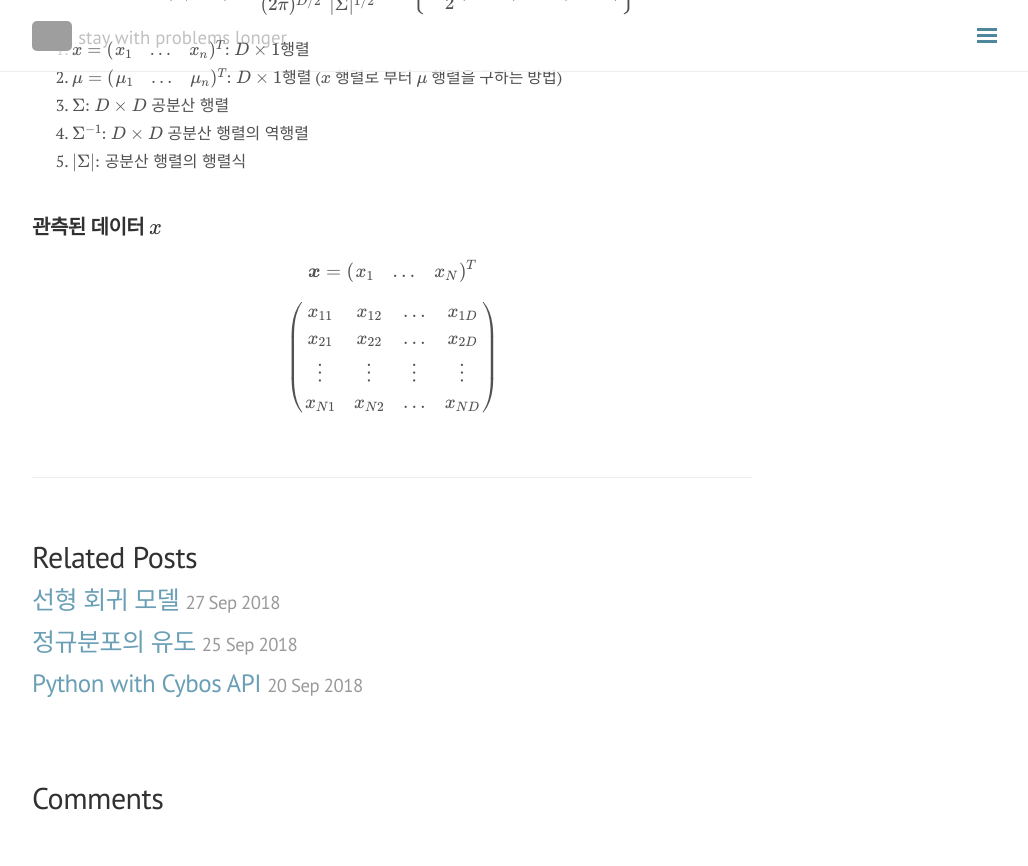
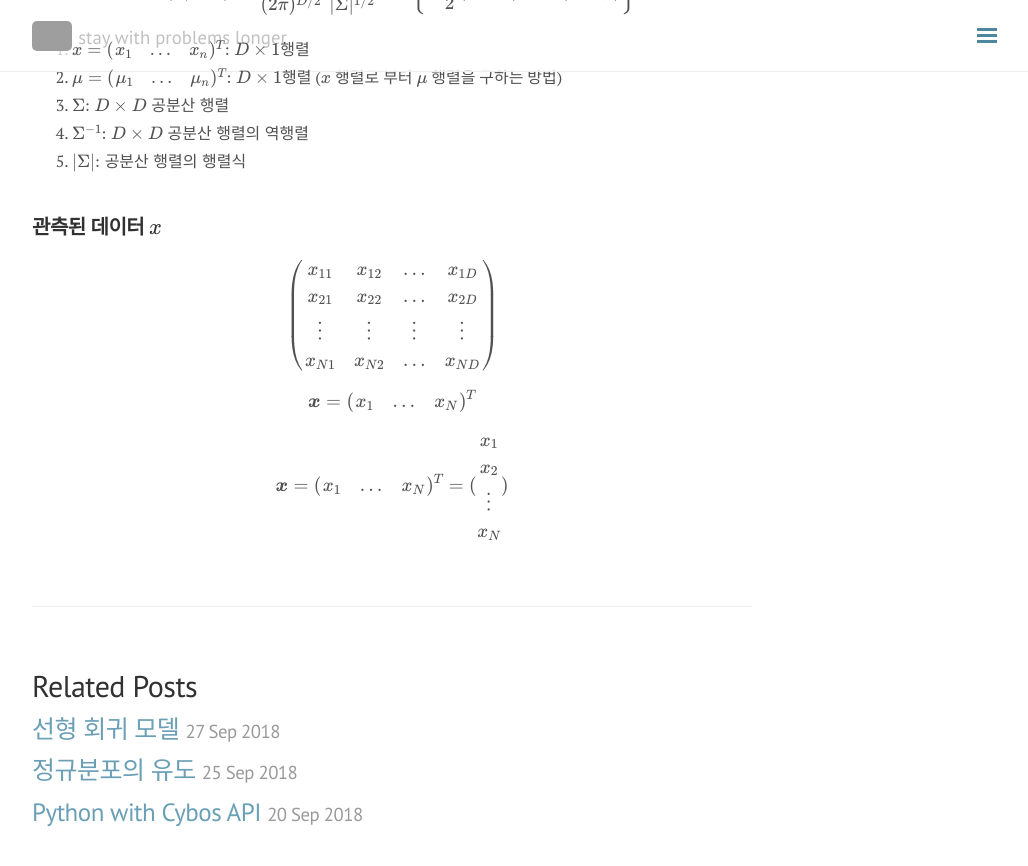
Before and after one commit to seokhoonj/seokhoonj.github.io, a Jekyll site: the page built from _posts/Math/2018-09-28-Math-gaussian_distribution.md, in a window 1280 px wide and 900 px high, scrolled down 745 px. Shown: the top 866 px of the window, without its empty margins (248-1276 px from the left). Built offline with Jekyll 4.4.1, drawn with Linux system fonts in a browser that asks for light colours; nearby versions of some CDN libraries; formulas are drawn with MathJax 3; comment, search, counter and statistics services are not loaded; before the commit the page ends 1572 px from its top, so only the background shows below that; grey boxes are pictures that could not be loaded.

Commit message:
add _posts

```diff
--- a/_posts/Math/2018-09-28-Math-gaussian_distribution.md
+++ b/_posts/Math/2018-09-28-Math-gaussian_distribution.md
@@ -28,6 +28,6 @@ comments: false
 5. $\|\Sigma\| \text{: 공분산 행렬의 행렬식}$
 
 ## 관측된 데이터 $x$
+\\( \begin{pmatrix} x\_{11} & x\_{12} & \ldots & x\_{1D}  \\\\ x\_{21} & x\_{22} & \ldots & x\_{2D}  \\\\ \vdots  & \vdots  & \vdots & \vdots   \\\\ x\_{N1} & x\_{N2} & \ldots & x\_{ND}  \end{pmatrix} \\)
 \\( \boldsymbol{x} = (\begin{array}{ccc} x\_1 & \ldots & x\_N \end{array})^T \\)
-
-\\( \begin{pmatrix} x\_{11} & x\_{12} & \ldots & x\_{1D}  \\\\ x\_{21} & x\_{22} & \ldots & x\_{2D}  \\\\ \vdots  & \vdots  & \vdots & \vdots   \\\\ x\_{N1} & x\_{N2} & \ldots & x\_{ND}  \end{pmatrix} \\)
+\\( \boldsymbol{x} = (\begin{array}{ccc} x\_1 & \ldots & x\_N \end{array})^T = (\begin{array}{c} x\_1 \\\\ x\_2 \\\\ \vdots \\\\ x\_N \end{array})  \\)
```
